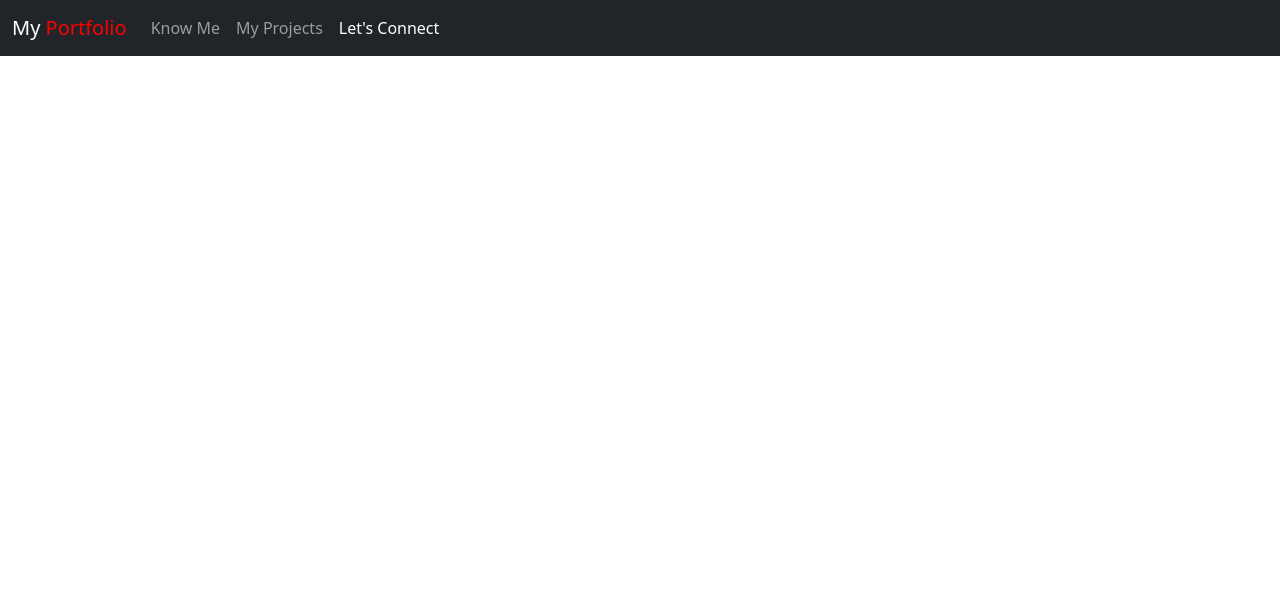
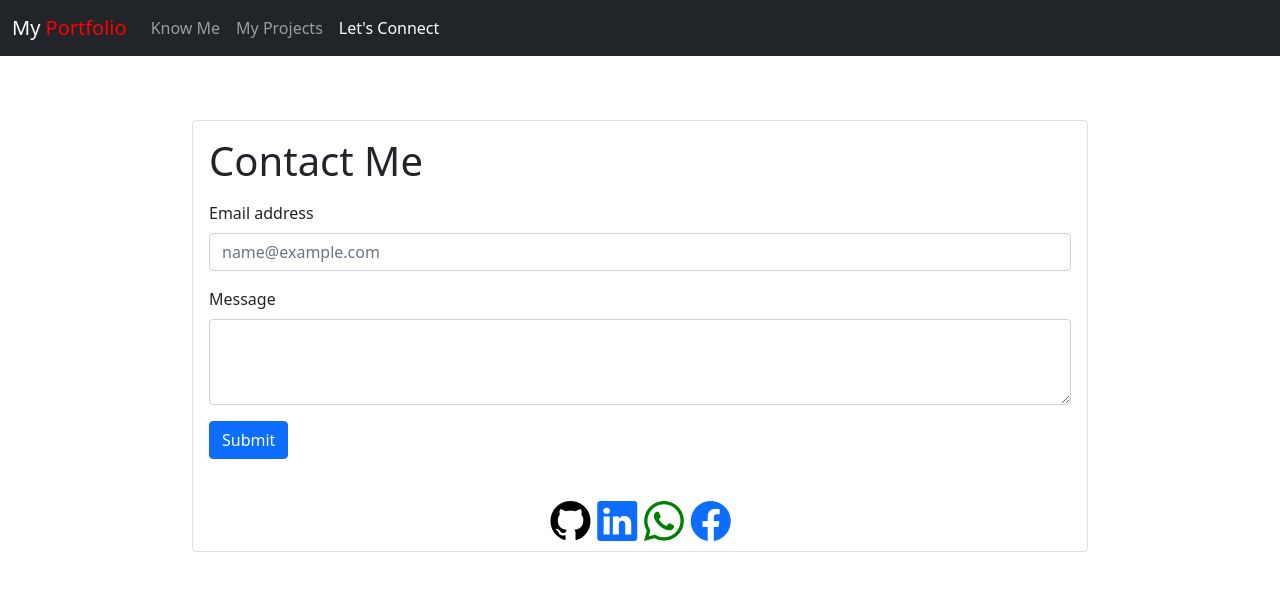
Before and after one commit to KeshavGarg144/Portfolio, a plain HTML site: page contact.html in a window 1280 px wide. Drawn offline with nearby package versions, Linux system fonts and the light colour scheme.

Commit message:
Contact Page

```diff
--- a/contact.html
+++ b/contact.html
@@ -7,7 +7,7 @@
 
     <!-- Bootstrap CSS -->
     <link href="https://cdn.jsdelivr.net/npm/bootstrap@5.0.2/dist/css/bootstrap.min.css" rel="stylesheet" integrity="sha384-EVSTQN3/azprG1Anm3QDgpJLIm9Nao0Yz1ztcQTwFspd3yD65VohhpuuCOmLASjC" crossorigin="anonymous">
-
+    <link rel="stylesheet" href="https://cdn.jsdelivr.net/npm/bootstrap-icons@1.5.0/font/bootstrap-icons.css">
     <title>Contact</title>
   </head>
   <body>
@@ -34,6 +34,43 @@
         </div>
       </nav>
 
+      <section>
+        <div style="width: 70%;margin:5% auto">
+          <div class="card">
+            <div class="card-body">
+              <h1 class="card-title">Contact Me</h1>
+              <p class="card-text">
+                <div class="mb-3">
+                  <label for="exampleFormControlInput1" class="form-label">Email address</label>
+                  <input type="email" class="form-control" id="exampleFormControlInput1" placeholder="name@example.com">
+                </div>
+                <div class="mb-3">
+                  <label for="exampleFormControlTextarea1" class="form-label">Message</label>
+                  <textarea class="form-control" id="exampleFormControlTextarea1" rows="3"></textarea>
+                </div>
+                  <button class="btn btn-primary">Submit</button>
+              </p>
+              </div>
+
+          <div style="margin-left:40%; size: 50%;">
+            <div class="row" >
+              <div class="col-1">
+                <a href="https://github.com/KeshavGarg144" target="noreferrer noopener"><i class="bi bi-github" style="font-size:40px; color: black;"></i></a>
+              </div>
+              <div class="col-1">
+                <a href="https://www.linkedin.com/in/keshav-garg-b01803183/" target="noreferrer noopener"><i class="bi bi-linkedin" style="font-size:40px;"></i></a>
+              </div>
+              <div class="col-1">
+                <a href="https://api.whatsapp.com/send?phone=+918572018144"><i class="bi bi-whatsapp" style="font-size:40px; color:green"></i></a>
+              </div>
+              <div class="col-1">
+                <a href="https://www.facebook.com/keshav.garg.923519"><i class="bi bi-facebook" style="font-size:40px;"></i></a>
+              </div>
+            </div>
+          </div>
+          </div>
+        </div>
+      </section>
 
 
     <!-- Optional JavaScript; choose one of the two! -->
@@ -42,9 +79,9 @@
     <script src="https://cdn.jsdelivr.net/npm/bootstrap@5.0.2/dist/js/bootstrap.bundle.min.js" integrity="sha384-MrcW6ZMFYlzcLA8Nl+NtUVF0sA7MsXsP1UyJoMp4YLEuNSfAP+JcXn/tWtIaxVXM" crossorigin="anonymous"></script>
 
     <!-- Option 2: Separate Popper and Bootstrap JS -->
-    <!--
+
     <script src="https://cdn.jsdelivr.net/npm/@popperjs/core@2.9.2/dist/umd/popper.min.js" integrity="sha384-IQsoLXl5PILFhosVNubq5LC7Qb9DXgDA9i+tQ8Zj3iwWAwPtgFTxbJ8NT4GN1R8p" crossorigin="anonymous"></script>
     <script src="https://cdn.jsdelivr.net/npm/bootstrap@5.0.2/dist/js/bootstrap.min.js" integrity="sha384-cVKIPhGWiC2Al4u+LWgxfKTRIcfu0JTxR+EQDz/bgldoEyl4H0zUF0QKbrJ0EcQF" crossorigin="anonymous"></script>
-    -->
+
   </body>
 </html>
```
Also changed, not shown: about.html (+1 -1 lines), images/12.png (added), images/keshav photo.jpeg (added).
